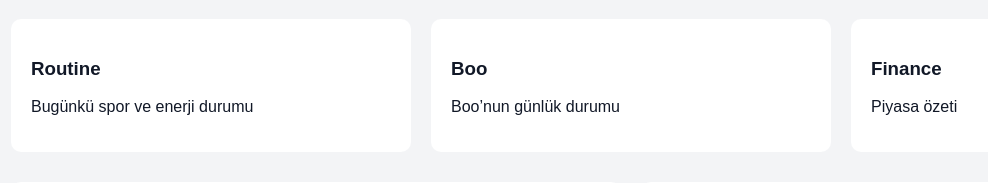
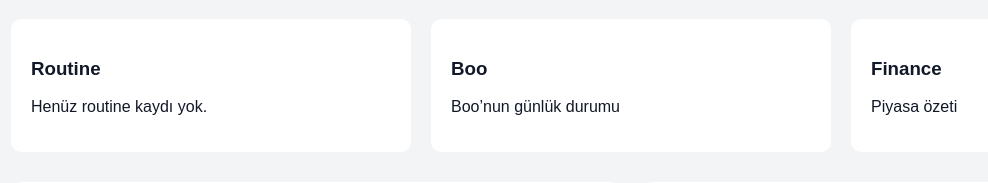
Before and after one commit to yigitsasal90/lifeboard, a Flask app: page / in a window 1280 px wide. Shown: the part 183-366 px from the top of the page, without its empty margins (9-997 px from the left). Run offline with Flask 3, Linux system fonts and the light colour scheme; data that the repository does not hold is empty.

Commit message:
Update dashboard.html

```diff
--- a/templates/dashboard.html
+++ b/templates/dashboard.html
@@ -6,7 +6,14 @@
 <div class="card-grid">
     <div class="card">
         <h3>Routine</h3>
-        <p>Bugünkü spor ve enerji durumu</p>
+
+        {% if latest_routine %}
+            <p><strong>Enerji:</strong> {{ latest_routine['energy'] }}</p>
+            <p><strong>Aktivite:</strong> {{ latest_routine['activity'] }}</p>
+            <p><strong>Kas Ağrısı:</strong> {{ latest_routine['soreness'] }}</p>
+        {% else %}
+            <p>Henüz routine kaydı yok.</p>
+        {% endif %}
     </div>
 
     <div class="card">
```
